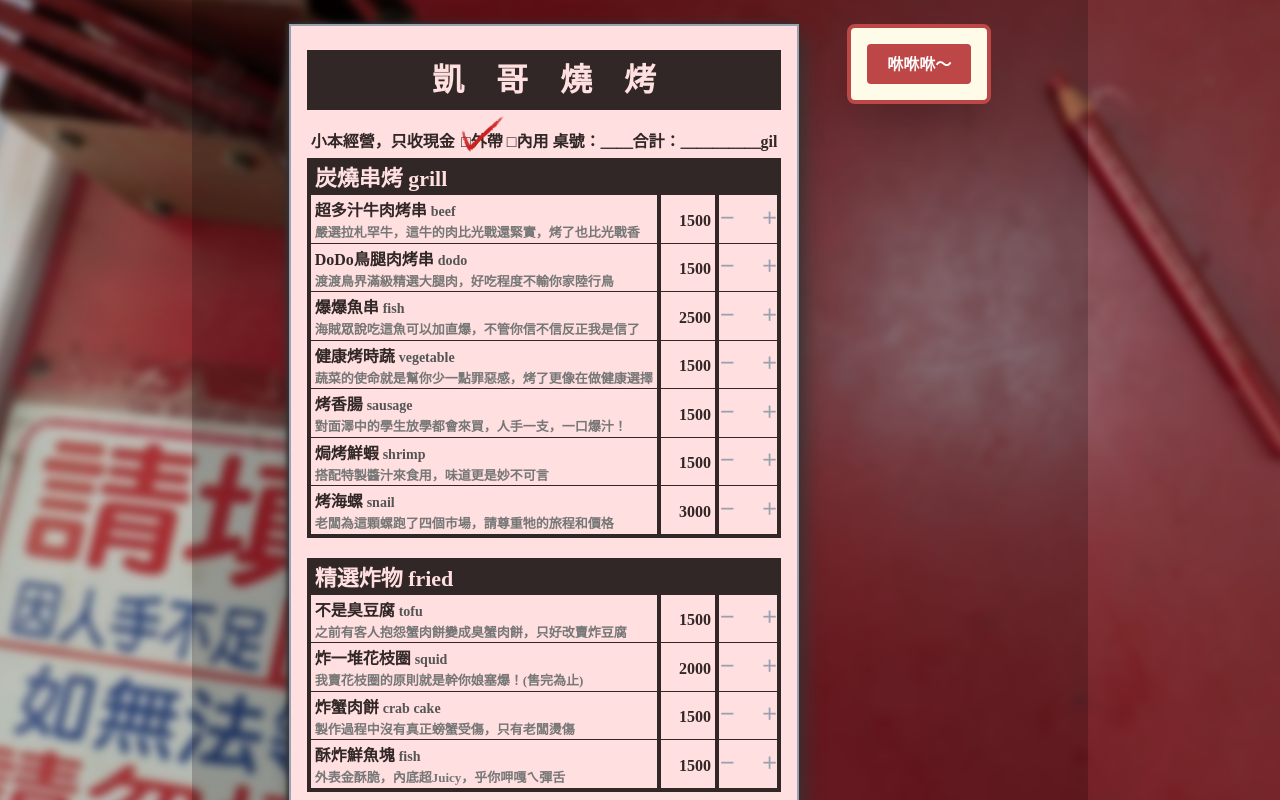
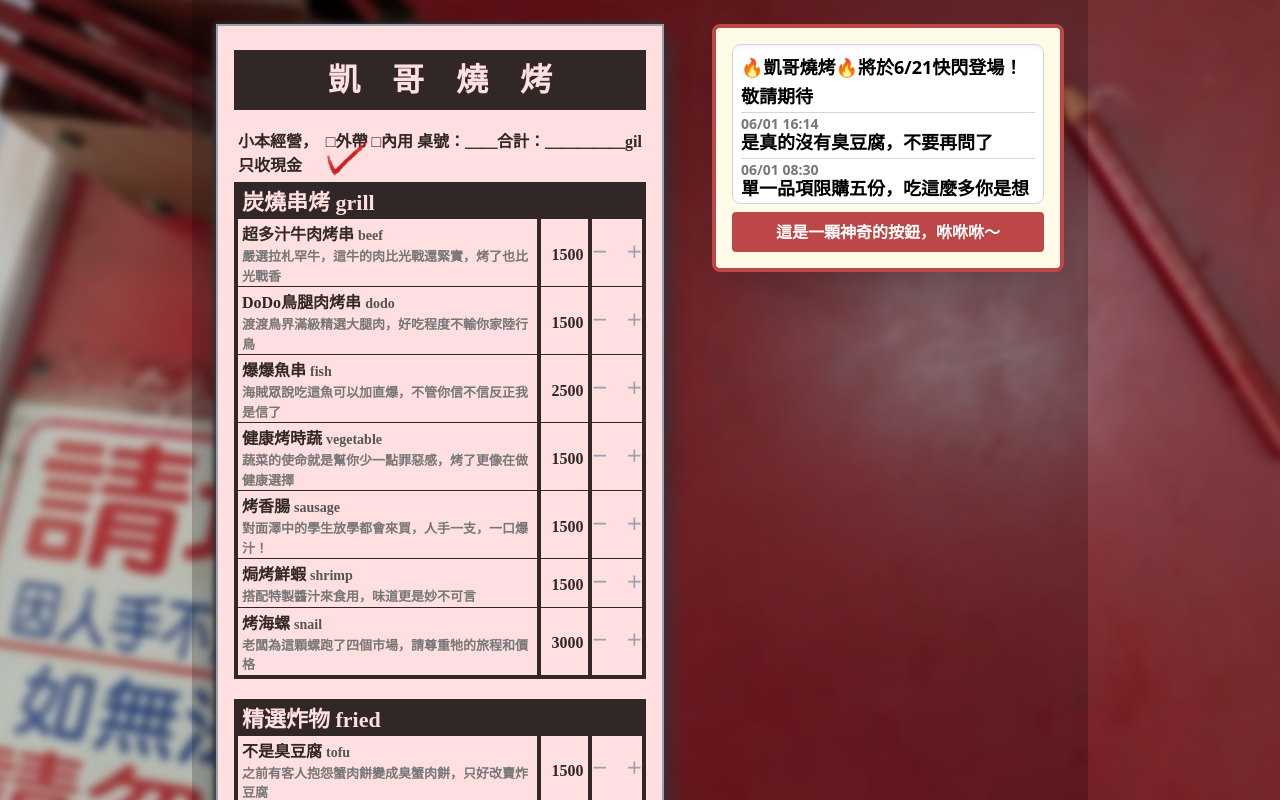
Before and after one commit to kadice/nightmarket-menu, a Vue app: page / in a window 1280 px wide. Shown: the top 800 px of the page. Built offline with nearby package versions, Linux system fonts and the light colour scheme.

Commit message:
增加了一些老闆的碎碎念

```diff
--- a/src/App.vue
+++ b/src/App.vue
@@ -109,12 +109,22 @@
 
             <!-- 工具箱 -->
             <div class="p-4" v-if="printMode == false">
-                <div
-                    class="bg-yellow-50 border-4 border-[#bd4747] rounded-lg shadow-2xl flex flex-col gap-2 p-4 m-2 w-36">
+                <div class="bg-yellow-50 border-4 border-[#bd4747] rounded-lg shadow-2xl flex flex-col gap-2 p-4 m-2">
+                    <!-- 公告 -->
+                    <div
+                        class="notice w-full h-40 p-2 bg-white text-black font-semibold rounded-lg shadow-inner border border-gray-300 overflow-y-auto whitespace-pre-wrap leading-relaxed text-[18px] divide-y divide-gray-300">
+
+                        <div>🔥凱哥燒烤🔥將於6/21快閃登場！敬請期待</div>
+                        <div><span>06/01 16:14</span>是真的沒有臭豆腐，不要再問了</div>
+                        <div><span>06/01 08:30</span>單一品項限購五份，吃這麼多你是想幹嘛？</div>
+                        <div></div>
+
+                    </div>
+
                     <!-- 送單按鈕 -->
                     <button @click="showModal = true"
                         class="bg-[#bd4747] text-white font-bold py-2 px-3 rounded hover:bg-red-700 transition-all duration-150">
-                        咻咻咻～
+                        這是一顆神奇的按鈕，咻咻咻～
                     </button>
                 </div>
             </div>
@@ -257,6 +267,14 @@ const copyOrderText = () => {
 </script>
 
 <style scoped>
+.notice > div > span {
+    color: #777;
+    font-size: 14px;
+    padding-right: 4px;
+    display: block;
+    margin-bottom: -7px;
+}
+
 .scope-root {
     --sheet-color: #ffdfdf;
     --ink-color: #302726;
```
